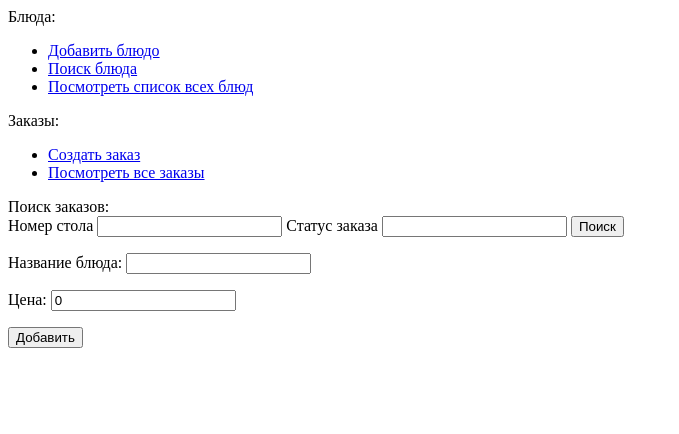
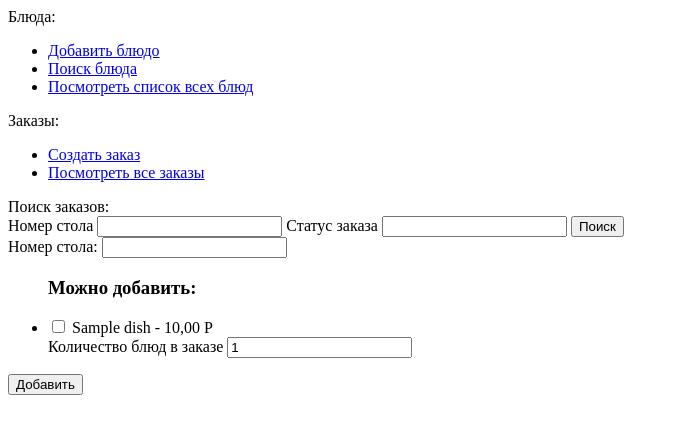
Before and after one commit to JuryReimis/order_management_system_django, a Django app: template order_management_system_django/orders/templates/orders/add-new-order.html in a window 1280 px wide. Shown: the top 434 px of the page, without its empty margins (0-679 px from the left). Run offline with Django 5.2, Linux system fonts and the light colour scheme; tables that the repository leaves empty hold one stand-in row (values such as "Sample post"); the template is opened without the code that fills it: values that come from a table or form of the project are taken from there, most other values are stand-ins (such as "Sample title", 1, 10 or a date in 2020); parts of the project's set-up code (start-up, migrations or seed data) failed here and were passed over.

Commit message:
Обновлен шаблон для создания нового заказа

```diff
--- a/order_management_system_django/orders/templates/orders/add-new-order.html
+++ b/order_management_system_django/orders/templates/orders/add-new-order.html
@@ -4,7 +4,22 @@
 	<div>
         <form method="post">
             {% csrf_token %}
-            {{ form.as_p }}
+
+            <label for="id-table-number">Номер стола: </label>
+            <input type="number" required name="table_number" id="id-table-number">
+            <ul>
+                <h3>Можно добавить:</h3>
+                {% for dish in dishes %}
+                    <li>
+                        <input type="checkbox" id="checkbox_{{ dish.pk }}" name="items" value="{{ dish.pk }}">
+                        <label for="checkbox_{{ dish.pk }}">{{ dish.title }} - {{ dish.price }} Р</label>
+                        <div>
+                            <label for="id_item_{{ dish.pk }}">Количество блюд в заказе</label>
+                            <input type="number" value="1" min="0" id="id_item_{{ dish.pk }}" name="item_{{ dish.pk }}-quantity">
+                        </div>
+                    </li>
+                {% endfor %}
+            </ul>
             <button type="submit">Добавить</button>
         </form>
     </div>
```
